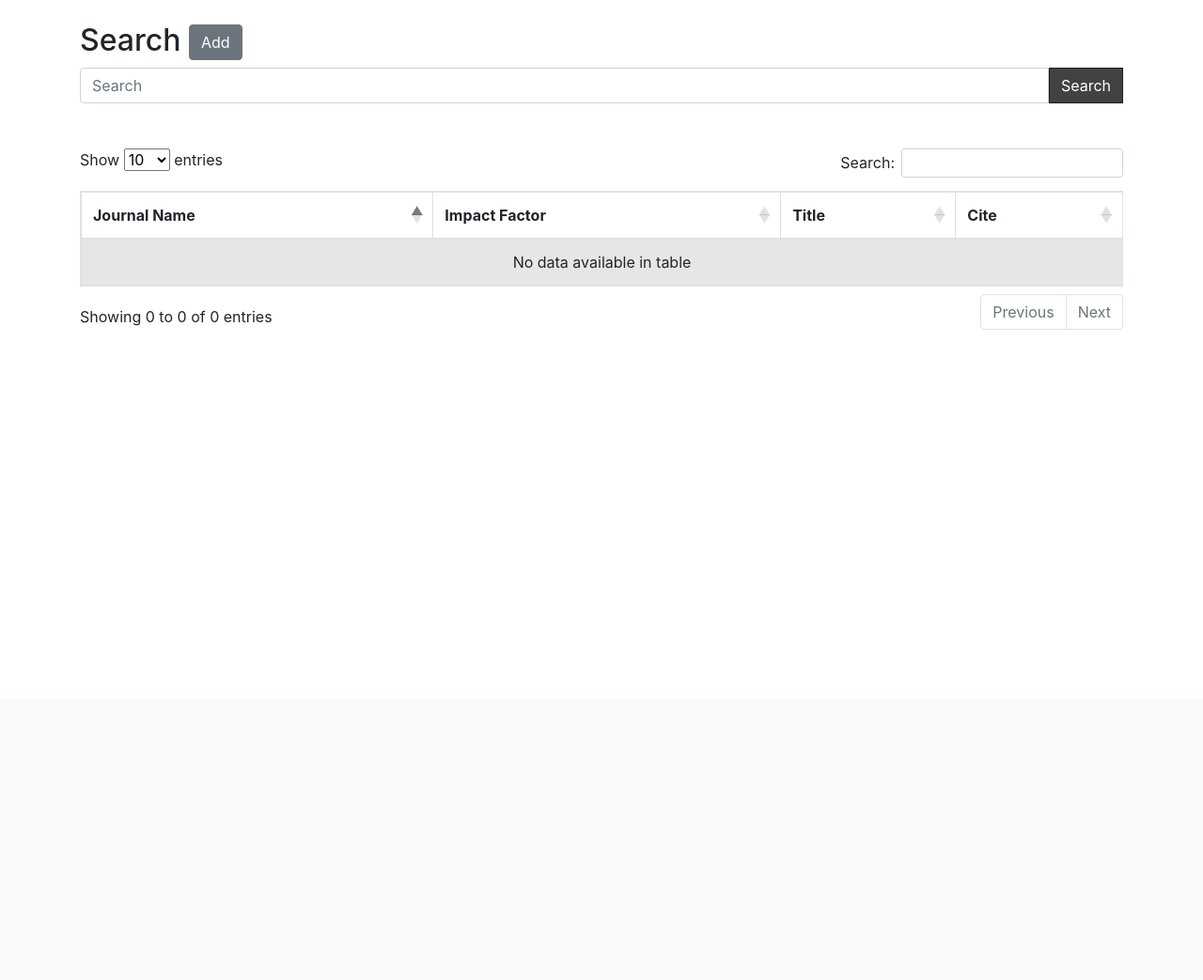
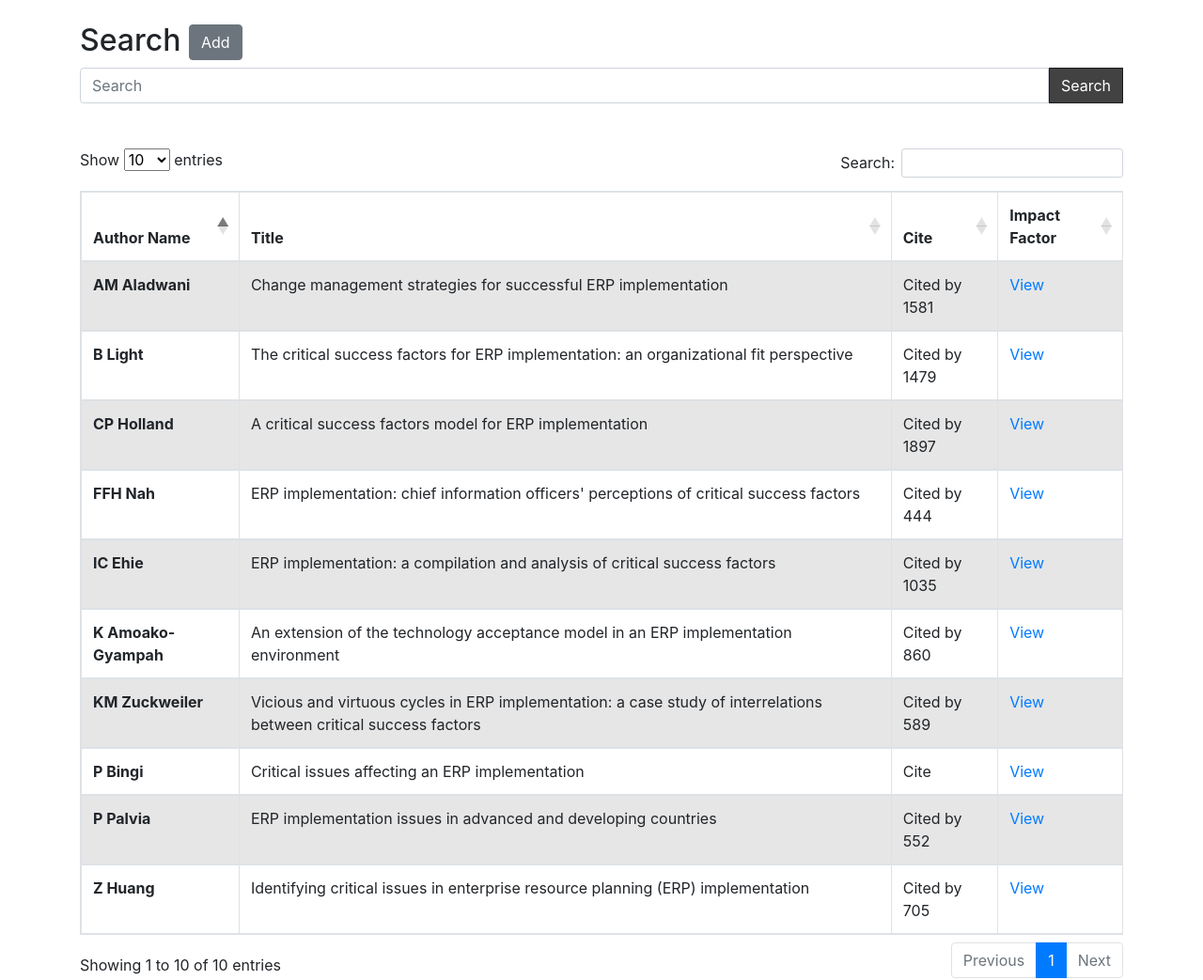
Before and after one commit to arslan-javaid/data-analysis, a Django app: page / in a window 1280 px wide. Shown: the part 56-1099 px from the top of the page at 94% size. Before the commit the page ends 407 px from the top, so only its background shows below. Run offline with Django 3.2, Linux system fonts and the light colour scheme; the visitor is signed in with stand-in values (Sample User, id 1); some libraries are stand-ins or nearby versions.

Commit message:
Adding dummy data for demo.

```diff
--- a/main/templates/main/home.html
+++ b/main/templates/main/home.html
@@ -17,13 +17,75 @@
 <table id="tbl-google-scholar" class="table table-striped table-bordered" style="width:100%">
         <thead>
             <tr>
-                <th>Journal Name</th>
-                <th>Impact Factor</th>
+                <th>Author Name</th>
                 <th>Title</th>
                 <th>Cite</th>
+                <th>Impact Factor</th>
             </tr>
         </thead>
-        <tbody></tbody>
+        <tbody>
+            <tr>
+                <th>P Bingi</th>
+                <td>Critical issues affecting an ERP implementation</td>
+                <td>Cite</td>
+                <td><a href="https://www.tandfonline.com/doi/pdf/10.1201/1078/43197.16.3.19990601/31310.2" target="_blank">View</a></td>
+            </tr>
+
+            <tr>
+                <th>CP Holland</th>
+                <td>A critical success factors model for ERP implementation</td>
+                <td>Cited by 1897</td>
+                <td><a href="https://www.computer.org/csdl/mags/so/1999/03/s3030.pdf" target="_blank">View</a></td>
+            </tr>
+            <tr>
+                <th>B Light</th>
+                <td>The critical success factors for ERP implementation: an organizational fit perspective</td>
+                <td>Cited by 1479</td>
+                <td><a href="https://www.sciencedirect.com/science/article/pii/S0378720601001343" target="_blank">View</a></td>
+            </tr>
+            <tr>
+                <th>AM Aladwani</th>
+                <td>Change management strategies for successful ERP implementation</td>
+                <td>Cited by 1581</td>
+                <td><a href="https://www.emeraldinsight.com/doi/abs/10.1108/14637150110392764" target="_blank">View</a></td>
+            </tr>
+            <tr>
+                <th>K Amoako-Gyampah</th>
+                <td>An extension of the technology acceptance model in an ERP implementation environment</td>
+                <td>Cited by 860</td>
+                <td><a href="https://www.sciencedirect.com/science/article/pii/S0378720603001228" target="_blank">View</a></td>
+            </tr>
+            <tr>
+                <th>IC Ehie</th>
+                <td>ERP implementation: a compilation and analysis of critical success factors</td>
+                <td>Cited by 1035</td>
+                <td><a href="https://www.emeraldinsight.com/doi/abs/10.1108/14637150710752272" target="_blank">View</a></td>
+            </tr>
+            <tr>
+                <th>Z Huang</th>
+                <td>Identifying critical issues in enterprise resource planning (ERP) implementation</td>
+                <td>Cited by 705</td>
+                <td><a href="" target="_blank">View</a></td>
+            </tr>
+            <tr>
+                <th>P Palvia</th>
+                <td>ERP implementation issues in advanced and developing countries</td>
+                <td>Cited by 552</td>
+                <td><a href="https://www.sciencedirect.com/science/article/pii/S0166361505000709" target="_blank">View</a></td>
+            </tr>
+            <tr>
+                <th>FFH Nah</th>
+                <td>ERP implementation: chief information officers' perceptions of critical success factors</td>
+                <td>Cited by 444</td>
+                <td><a href="https://www.emeraldinsight.com/doi/pdf/10.1108/14637150110392773" target="_blank">View</a></td>
+            </tr>
+            <tr>
+                <th>KM Zuckweiler</th>
+                <td>Vicious and virtuous cycles in ERP implementation: a case study of interrelations between critical success factors</td>
+                <td>Cited by 589</td>
+                <td><a href="https://www.tandfonline.com/doi/abs/10.1207/S15327590IJHC1601_2" target="_blank">View</a></td>
+            </tr>
+        </tbody>
     </table>
 
     {% if form.errors %}
```
